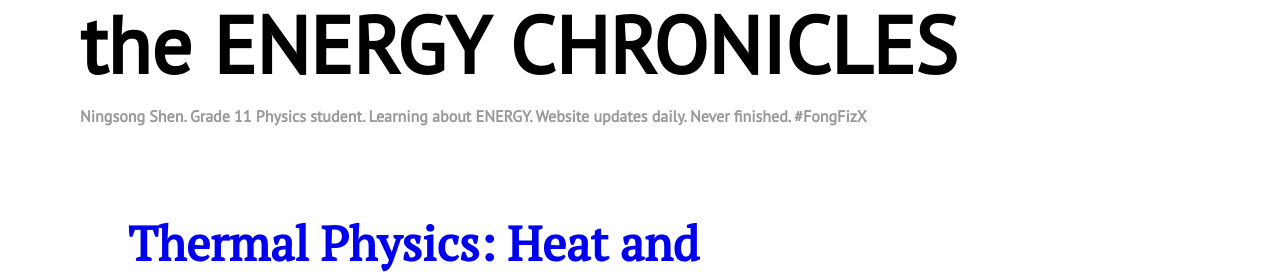
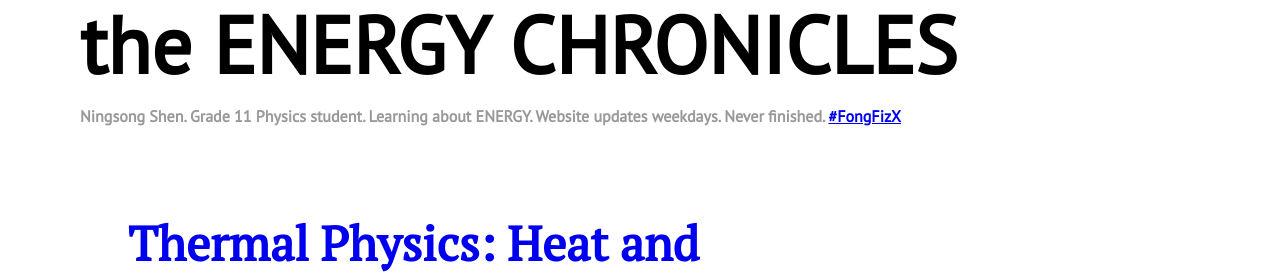
Before and after one commit to heliotrope3n/the-energy-chronicles, a Jekyll site: the page built from index.html, in a window 1280 px wide and 900 px high. Shown: the part 129-407 px from the top of the window. Built offline with Jekyll 4.4.1, drawn with Linux system fonts in a browser that asks for light colours; nearby versions of some CDN libraries.

Commit message:
default page changes

```diff
--- a/_layouts/default.html
+++ b/_layouts/default.html
@@ -34,7 +34,7 @@
             <br/>
             <div class="restricted100">
                 <h1 id="mainhead">the ENERGY CHRONICLES</h1>
-            <p id="headline">Ningsong Shen. Grade 11 Physics student. Learning about ENERGY. Website updates daily. Never finished. #FongFizX</p>
+                <p id="headline">Ningsong Shen. Grade 11 Physics student. Learning about ENERGY. Website updates weekdays. Never finished. <a href="https://twitter.com/hashtag/fongfizx?f=tweets&vertical=default" target="_blank">#FongFizX</a></p>
             </div>
             <div class="container">
 
@@ -54,7 +54,10 @@
                 <p><a class="footer-icon" href="https://facebook.com/theENERGYCHRONICLES" target="_blank"><i class="fa fa-facebook-official fa-3x" aria-hidden="true"></i></a>&nbsp; &nbsp; &nbsp;<a class="footer-icon" href="https://instagram.com/theENERGYCHRONICLES" target="_blank"><i class="fa fa-instagram fa-3x" aria-hidden="true"></i></a></p>
                 <p>Add your comment to articles you enjoyed.</p>
                 <br/>
-                <h3>READ THE LATEST POST</h3>
+
+                <a href="{% for post in site.posts limit:1 %}
+                         {{ post.url }}
+                         {% endfor %}"><h3>READ THE LATEST POST</h3></a>
             </div>
         <div class="foot-right">
             <h2>Links</h2>
```
Lines whose indentation alone changed are shown as unchanged.
